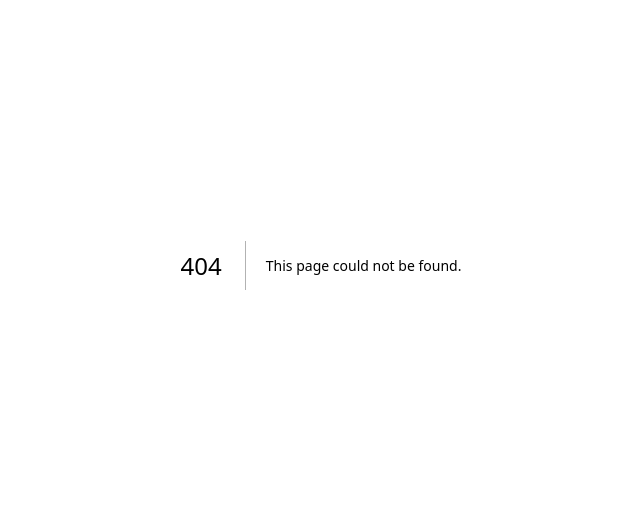
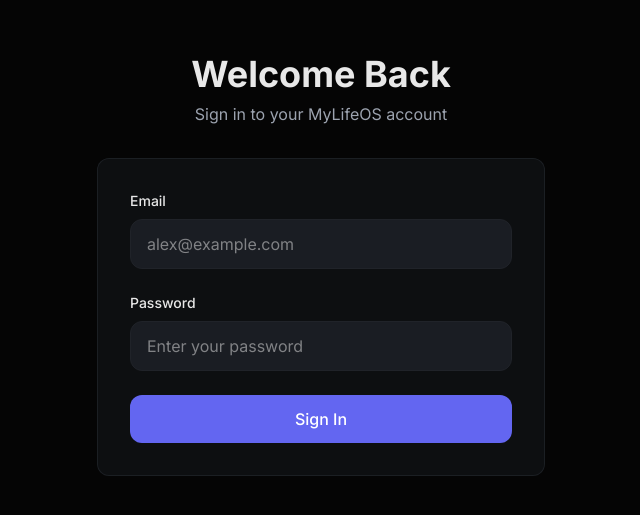
Before and after one commit to J0kerul/my-life-os-v1.5, a Next.js app in the folder my-life-os-frontend/: page /login in a window 1280 px wide. Before the commit this address had no page. Shown: the part 135-650 px from the top of the page, without its empty margins (319-959 px from the left). Built offline with nearby package versions, Linux system fonts and the light colour scheme; no server answers.

Commit message:
Implement login page with form handling for user authentication

```diff
--- /dev/null
+++ b/my-life-os-frontend/app/login/page.tsx
@@ -0,0 +1,112 @@
+"use client";
+
+import { useState } from "react";
+import { useRouter } from "next/navigation";
+import { useAuthStore } from "@/lib/store/auth-store";
+
+export default function LoginPage() {
+  const router = useRouter();
+  const login = useAuthStore((state) => state.login);
+
+  const [formData, setFormData] = useState({
+    email: "",
+    password: "",
+  });
+  const [error, setError] = useState("");
+  const [isLoading, setIsLoading] = useState(false);
+
+  const handleSubmit = async (e: React.FormEvent) => {
+    e.preventDefault();
+    setError("");
+    setIsLoading(true);
+
+    try {
+      await login(formData.email, formData.password);
+
+      // Redirect to dashboard
+      router.push("/dashboard");
+    } catch (err) {
+      setError(err instanceof Error ? err.message : "Login failed");
+      setIsLoading(false);
+    }
+  };
+
+  return (
+    <div className="min-h-screen flex items-center justify-center p-4">
+      <div className="w-full max-w-md">
+        {/* Header */}
+        <div className="text-center mb-8">
+          <h1 className="text-4xl font-bold mb-2">Welcome Back</h1>
+          <p className="text-muted-foreground">
+            Sign in to your MyLifeOS account
+          </p>
+        </div>
+
+        {/* Form Card */}
+        <div className="glass glass-border rounded-lg p-8">
+          <form onSubmit={handleSubmit} className="space-y-6">
+            {/* Email Input */}
+            <div>
+              <label
+                htmlFor="email"
+                className="block text-sm font-medium mb-2"
+              >
+                Email
+              </label>
+              <input
+                id="email"
+                type="email"
+                required
+                value={formData.email}
+                onChange={(e) =>
+                  setFormData({ ...formData, email: e.target.value })
+                }
+                className="w-full px-4 py-3 bg-secondary border border-border rounded-lg focus:outline-none focus:ring-2 focus:ring-primary"
+                placeholder="alex@example.com"
+                disabled={isLoading}
+              />
+            </div>
+
+            {/* Password Input */}
+            <div>
+              <label
+                htmlFor="password"
+                className="block text-sm font-medium mb-2"
+              >
+                Password
+              </label>
+              <input
+                id="password"
+                type="password"
+                required
+                value={formData.password}
+                onChange={(e) =>
+                  setFormData({ ...formData, password: e.target.value })
+                }
+                className="w-full px-4 py-3 bg-secondary border border-border rounded-lg focus:outline-none focus:ring-2 focus:ring-primary"
+                placeholder="Enter your password"
+                disabled={isLoading}
+              />
+            </div>
+
+            {/* Error Message */}
+            {error && (
+              <div className="bg-destructive/10 border border-destructive/20 rounded-lg p-3">
+                <p className="text-sm text-destructive">{error}</p>
+              </div>
+            )}
+
+            {/* Submit Button */}
+            <button
+              type="submit"
+              disabled={isLoading}
+              className="w-full bg-primary hover:bg-primary/90 text-primary-foreground font-medium py-3 rounded-lg transition-colors disabled:opacity-50 disabled:cursor-not-allowed"
+            >
+              {isLoading ? "Signing in..." : "Sign In"}
+            </button>
+          </form>
+        </div>
+      </div>
+    </div>
+  );
+}
```
